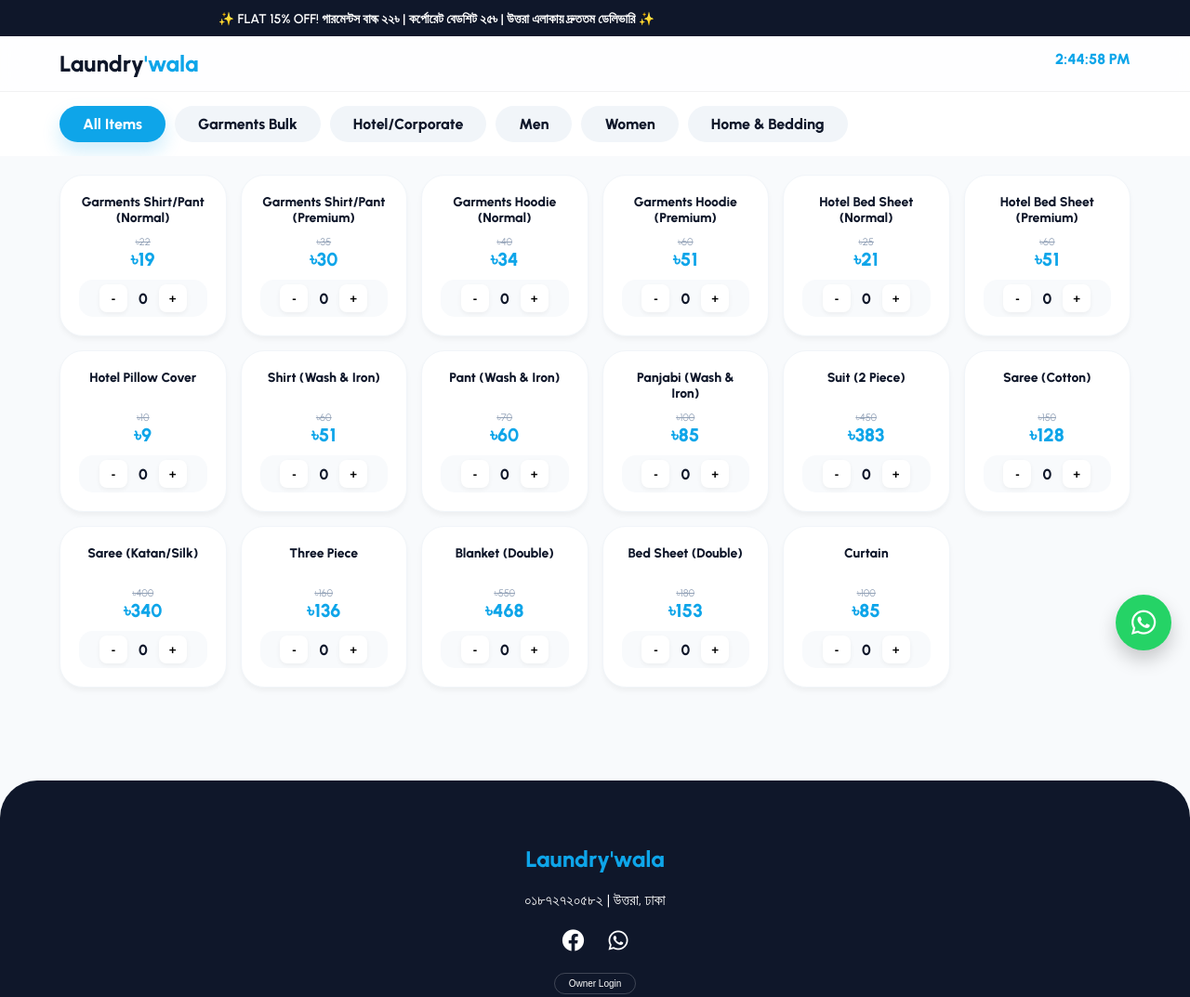
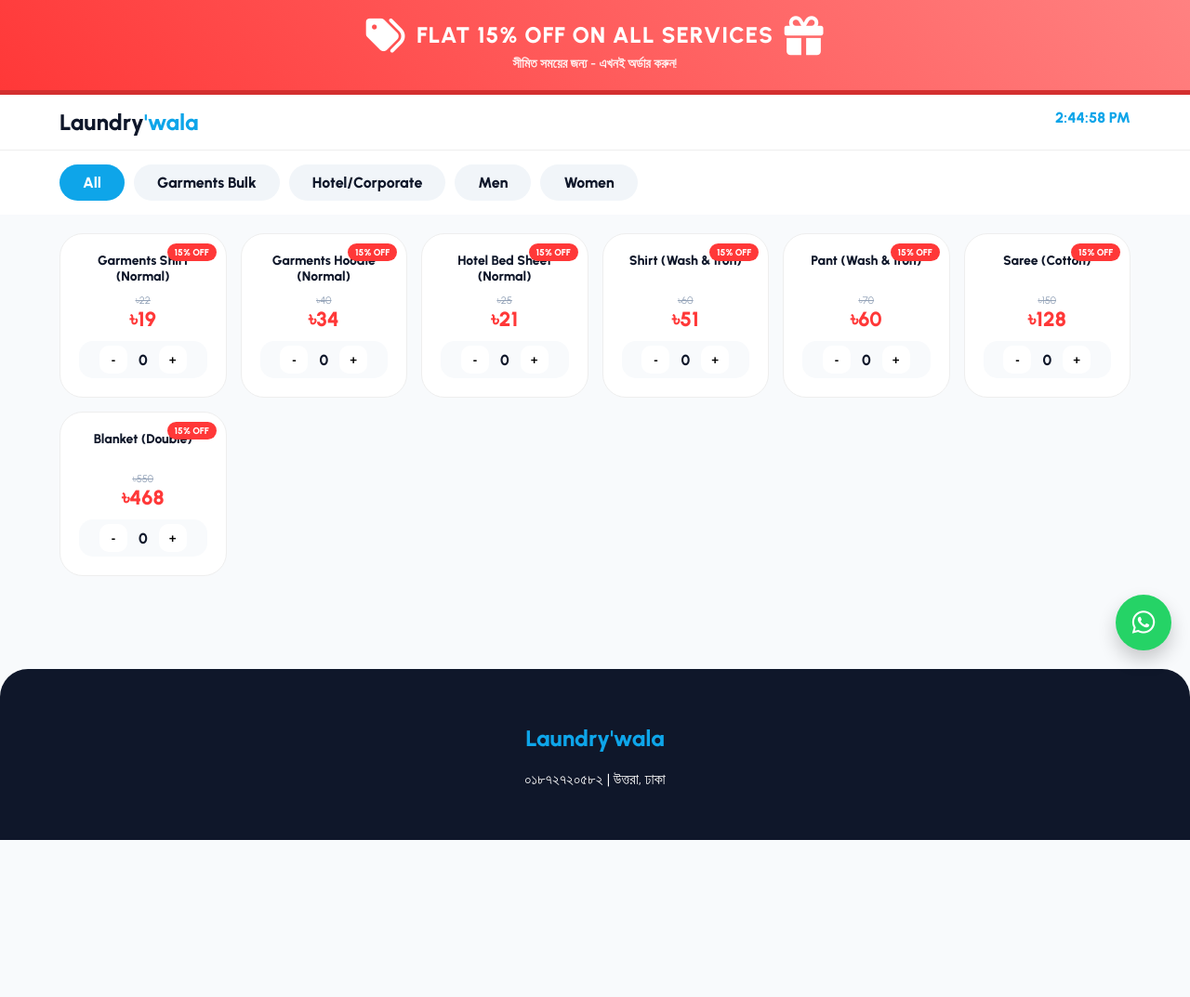
Before and after one commit to rehab06052005-tech/SilNia, a plain HTML site: page index.html in a window 1280 px wide. Shown: the whole page at 93% size. After the commit the page ends 904 px from the top, so only its background shows below. Drawn offline with Linux system fonts and the light colour scheme.

Commit message:
Refactor index.html for UI enhancements
Updated the HTML structure and styles for improved UI, including a new promo banner and adjustments to existing elements.

```diff
--- a/index.html
+++ b/index.html
@@ -8,53 +8,82 @@
     <link rel="stylesheet" href="https://cdnjs.cloudflare.com/ajax/libs/font-awesome/6.4.0/css/all.min.css">
 
     <style>
-        :root { --primary: #0f172a; --accent: #0ea5e9; --offer: #ef4444; --bg: #f8fafc; --glass: rgba(255, 255, 255, 0.8); }
+        :root { --primary: #0f172a; --accent: #0ea5e9; --offer: #ff3838; --bg: #f8fafc; }
         body { margin: 0; font-family: 'Urbanist', 'Hind Siliguri', sans-serif; background: var(--bg); color: var(--primary); overflow-x: hidden; }
 
-        /* Moving Offer Bar */
-        .top-offer { background: var(--primary); color: white; padding: 10px 0; overflow: hidden; position: sticky; top: 0; z-index: 5000; }
-        .marquee { display: inline-block; white-space: nowrap; animation: scroll 20s linear infinite; font-weight: 600; font-size: 14px; }
-        @keyframes scroll { 0% { transform: translateX(100%); } 100% { transform: translateX(-100%); } }
+        /* Mega Promo Banner */
+        .promo-banner {
+            background: linear-gradient(45deg, #ff3838, #ff8181);
+            color: white;
+            padding: 20px 10px;
+            text-align: center;
+            position: relative;
+            overflow: hidden;
+            border-bottom: 5px solid #d32f2f;
+        }
+        .promo-content {
+            display: flex;
+            align-items: center;
+            justify-content: center;
+            gap: 15px;
+            font-size: 24px;
+            font-weight: 900;
+            text-transform: uppercase;
+            letter-spacing: 1px;
+        }
+        .promo-icon {
+            font-size: 35px;
+            animation: bounce 1s infinite alternate;
+        }
+        @keyframes bounce {
+            from { transform: scale(1); }
+            to { transform: scale(1.2); }
+        }
+        .promo-sub { font-size: 14px; opacity: 0.9; font-weight: 600; margin-top: 5px; }
 
-        /* Navbar */
-        .navbar { background: var(--glass); backdrop-filter: blur(15px); padding: 15px 5%; display: flex; justify-content: space-between; position: sticky; top: 38px; z-index: 4000; border-bottom: 1px solid rgba(0,0,0,0.05); }
+        /* Rest of the UI */
+        .navbar { background: rgba(255,255,255,0.9); backdrop-filter: blur(10px); padding: 15px 5%; display: flex; justify-content: space-between; position: sticky; top: 0; z-index: 4000; border-bottom: 1px solid #eee; }
         .logo { font-size: 24px; font-weight: 800; text-decoration: none; color: var(--primary); }
         .logo span { color: var(--accent); }
 
-        /* Tabs */
         .tab-wrapper { display: flex; gap: 10px; overflow-x: auto; padding: 15px 5%; scrollbar-width: none; background: white; }
-        .tab-btn { padding: 10px 25px; background: #f1f5f9; border: none; border-radius: 50px; cursor: pointer; white-space: nowrap; font-weight: 700; transition: 0.3s; }
-        .tab-btn.active { background: var(--accent); color: white; box-shadow: 0 10px 20px rgba(14, 165, 233, 0.2); }
+        .tab-btn { padding: 10px 25px; background: #f1f5f9; border: none; border-radius: 50px; cursor: pointer; white-space: nowrap; font-weight: 700; }
+        .tab-btn.active { background: var(--accent); color: white; }
 
-        /* Grid & Cards */
         .grid { display: grid; grid-template-columns: repeat(auto-fill, minmax(160px, 1fr)); gap: 15px; padding: 20px 5% 100px; }
-        .card { background: white; padding: 20px; border-radius: 25px; text-align: center; border: 1px solid #f1f5f9; transition: 0.3s; box-shadow: 0 4px 6px -1px rgba(0,0,0,0.05); }
-        .card:hover { transform: translateY(-5px); }
-        .item-name { font-weight: 700; font-size: 14px; margin-bottom: 10px; height: 35px; overflow: hidden; }
+        .card { background: white; padding: 20px; border-radius: 25px; text-align: center; border: 1px solid #eee; position: relative; }
+        .badge { position: absolute; top: 10px; right: 10px; background: var(--offer); color: white; padding: 3px 8px; border-radius: 10px; font-size: 10px; font-weight: bold; }
+
+        .item-name { font-weight: 700; font-size: 14px; margin-bottom: 10px; height: 35px; }
         .old-p { text-decoration: line-through; color: #94a3b8; font-size: 11px; }
-        .new-p { font-size: 20px; font-weight: 800; color: var(--accent); margin-bottom: 10px; }
+        .new-p { font-size: 22px; font-weight: 800; color: var(--offer); }
 
-        .qty-controls { display: flex; justify-content: center; align-items: center; gap: 12px; background: #f8fafc; padding: 5px; border-radius: 15px; }
-        .q-btn { width: 30px; height: 30px; border: none; background: white; border-radius: 8px; font-weight: 800; cursor: pointer; box-shadow: 0 2px 5px rgba(0,0,0,0.05); }
+        .qty-controls { display: flex; justify-content: center; align-items: center; gap: 12px; background: #f8fafc; padding: 5px; border-radius: 15px; margin-top: 10px; }
+        .q-btn { width: 30px; height: 30px; border: none; background: white; border-radius: 10px; font-weight: 800; cursor: pointer; }
 
-        /* Floating Cart & WA */
-        .cart-bar { position: fixed; bottom: 25px; left: 5%; right: 5%; background: var(--primary); padding: 15px 25px; border-radius: 20px; display: none; justify-content: space-between; align-items: center; color: white; z-index: 4500; box-shadow: 0 20px 40px rgba(0,0,0,0.3); }
-        .wa-float { position: fixed; bottom: 100px; right: 20px; background: #25d366; color: white; width: 60px; height: 60px; border-radius: 50%; display: flex; align-items: center; justify-content: center; font-size: 30px; z-index: 3000; box-shadow: 0 10px 20px rgba(0,0,0,0.2); text-decoration: none; }
+        .cart-bar { position: fixed; bottom: 25px; left: 5%; right: 5%; background: var(--primary); padding: 15px 25px; border-radius: 20px; display: none; justify-content: space-between; align-items: center; color: white; z-index: 4500; }
 
-        /* Modals */
+        /* Modal & Form */
         .modal { display: none; position: fixed; top:0; left:0; width:100%; height:100%; background: rgba(0,0,0,0.85); z-index: 9999; align-items: center; justify-content: center; }
-        .modal-body { background: white; padding: 25px; border-radius: 30px; width: 90%; max-width: 420px; text-align: center; max-height: 90vh; overflow-y: auto; }
-        .order-field { width: 100%; padding: 12px; margin-bottom: 10px; border-radius: 12px; border: 1px solid #ddd; box-sizing: border-box; font-family: inherit; }
+        .modal-body { background: white; padding: 25px; border-radius: 30px; width: 90%; max-width: 400px; text-align: center; }
+        .order-field { width: 100%; padding: 12px; margin-bottom: 10px; border-radius: 12px; border: 1px solid #ddd; }
 
-        /* Footer */
-        footer { background: var(--primary); color: white; padding: 50px 5%; text-align: center; border-radius: 40px 40px 0 0; }
-        #adminArea { display: none; position: fixed; top:0; left:0; width:100%; height:100%; background: white; z-index: 9999; }
+        /* Chat Widget */
+        .chat-widget { position: fixed; bottom: 100px; right: 20px; z-index: 4000; }
+        .chat-btn { background: #25d366; color: white; width: 60px; height: 60px; border-radius: 50%; display: flex; align-items: center; justify-content: center; font-size: 28px; border: none; cursor: pointer; box-shadow: 0 10px 20px rgba(0,0,0,0.2); }
+
+        footer { background: var(--primary); color: white; padding: 40px 5%; text-align: center; border-radius: 30px 30px 0 0; }
     </style>
 </head>
 <body>
 
-    <div class="top-offer">
-        <div class="marquee">✨ FLAT 15% OFF! গারমেন্টস বাল্ক ২২৳ | কর্পোরেট বেডশিট ২৫৳ | উত্তরা এলাকায় দ্রুততম ডেলিভারি ✨</div>
+    <div class="promo-banner">
+        <div class="promo-content">
+            <i class="fas fa-tags promo-icon"></i>
+            <span>Flat 15% OFF On All Services</span>
+            <i class="fas fa-gift promo-icon"></i>
+        </div>
+        <div class="promo-sub">সীমিত সময়ের জন্য - এখনই অর্ডার করুন!</div>
     </div>
 
     <nav class="navbar">
@@ -63,93 +92,62 @@
     </nav>
 
     <div class="tab-wrapper">
-        <div class="tab-btn active" onclick="setCat('All', this)">All Items</div>
+        <div class="tab-btn active" onclick="setCat('All', this)">All</div>
         <div class="tab-btn" onclick="setCat('Garments', this)">Garments Bulk</div>
         <div class="tab-btn" onclick="setCat('Corporate', this)">Hotel/Corporate</div>
         <div class="tab-btn" onclick="setCat('Men', this)">Men</div>
         <div class="tab-btn" onclick="setCat('Women', this)">Women</div>
-        <div class="tab-btn" onclick="setCat('Home', this)">Home & Bedding</div>
     </div>
 
     <div class="grid" id="mainGrid"></div>
 
-    <a href="https://wa.me/8801872720582" class="wa-float"><i class="fab fa-whatsapp"></i></a>
+    <div class="chat-widget">
+        <button class="chat-btn" onclick="window.open('https://wa.me/8801872720582')"><i class="fab fa-whatsapp"></i></button>
+    </div>
 
     <div class="cart-bar" id="cartBar">
-        <div><span style="font-size: 12px; opacity: 0.8; display: block;">Total Bill</span><span id="finalBill" style="font-size: 20px; font-weight: 800;">৳0</span></div>
-        <button onclick="openForm()" style="background:var(--accent); color:white; border:none; padding:12px 25px; border-radius:15px; font-weight:800; cursor:pointer;">Confirm Order</button>
+        <div><span id="finalBill" style="font-size: 20px; font-weight: 800;">৳0</span></div>
+        <button onclick="openForm()" style="background:var(--accent); color:white; border:none; padding:12px 25px; border-radius:15px; font-weight:800; cursor:pointer;">Review Order</button>
     </div>
 
     <div class="modal" id="orderModal">
         <div class="modal-body">
-            <h3 style="margin-top: 0;">অর্ডার রিভিউ করুন</h3>
-            <div id="orderReviewList" style="text-align: left; margin-bottom: 15px; border: 1px solid #f1f5f9; padding: 10px; border-radius: 15px; background: #fafafa; max-height: 200px; overflow-y: auto;">
-                </div>
-            <div style="font-size: 18px; font-weight: 800; margin-bottom: 20px;">মোট বিল: <span id="popupTotal" style="color:var(--accent)">৳0</span></div>
-
+            <h3>অর্ডার চেক করুন (১৫% অফ)</h3>
+            <div id="orderReviewList" style="text-align:left; margin-bottom:15px; border:1px solid #eee; padding:10px; border-radius:15px; max-height:200px; overflow-y:auto;"></div>
+            <div style="font-size:18px; font-weight:800; margin-bottom:20px; color:var(--offer);">Total Payable: <span id="popupTotal">৳0</span></div>
             <input type="text" id="uName" placeholder="আপনার নাম" class="order-field">
             <input type="text" id="uPhone" placeholder="মোবাইল নম্বর" class="order-field">
-            <input type="text" id="uAddr" placeholder="ঠিকানা (সেক্টর/রোড)" class="order-field">
-
-            <button onclick="confirmOrder()" id="subBtn" style="width:100%; background:#22c55e; color:white; padding:15px; border:none; border-radius:15px; font-weight:bold; font-size:16px; cursor:pointer;">অর্ডার প্লেস করুন</button>
-            <p onclick="closeModal('orderModal')" style="color:red; cursor:pointer; margin-top:15px; font-weight:bold;">পিছনে যান</p>
+            <input type="text" id="uAddr" placeholder="ঠিকানা" class="order-field">
+            <button onclick="confirmOrder()" id="subBtn" style="width:100%; background:#22c55e; color:white; padding:15px; border:none; border-radius:15px; font-weight:bold; cursor:pointer;">Confirm Now</button>
+            <p onclick="closeModal('orderModal')" style="color:red; cursor:pointer; margin-top:15px;">পিছনে যান</p>
         </div>
     </div>
 
     <div class="modal" id="successModal">
         <div class="modal-body">
-            <i class="fas fa-check-circle" style="font-size: 60px; color: #22c55e;"></i>
+            <i class="fas fa-check-circle" style="font-size: 60px; color:#22c55e;"></i>
             <h2>অর্ডার সফল!</h2>
             <p>আইডি: <strong id="resID" style="color:var(--accent)"></strong></p>
-            <button onclick="location.reload()" style="background:var(--primary); color:white; padding:12px 30px; border:none; border-radius:10px; margin-top:15px; cursor:pointer;">ঠিক আছে</button>
+            <button onclick="location.reload()" style="background:var(--primary); color:white; padding:10px 30px; border:none; border-radius:10px; margin-top:15px;">ওকে</button>
         </div>
-    </div>
-
-    <div id="adminArea">
-        <div style="background:var(--primary); padding:10px; display:flex; justify-content:space-between; color:white;">
-            <span>Admin Panel</span>
-            <button onclick="document.getElementById('adminArea').style.display='none'" style="background:red; color:white; border:none;">Close X</button>
-        </div>
-        <iframe src="https://docs.google.com/spreadsheets/d/1vA5W0mO3-l0pLg3nF6N4YVb_X-7p8_z39vK7K1R0B9s/edit" style="width:100%; height:93vh; border:none;"></iframe>
     </div>
 
     <footer>
         <h2 style="color:var(--accent);">Laundry<span>'wala</span></h2>
         <p>০১৮৭২৭২০৫৮২ | উত্তরা, ঢাকা</p>
-        <div style="margin: 20px 0; font-size: 24px;">
-            <i class="fab fa-facebook" style="margin:0 10px;"></i>
-            <i class="fab fa-whatsapp" style="margin:0 10px;"></i>
-        </div>
-        <button onclick="openAdmin()" style="background:none; border:1px solid rgba(255,255,255,0.2); color:white; padding:5px 15px; border-radius:20px; font-size:10px; cursor:pointer;">Owner Login</button>
     </footer>
 
     <script>
         const scriptURL = 'https://script.google.com/macros/s/AKfycbzAht6SeWL41e5jbm_ChFsBglwevk-UMN5ny7uFszwiB9uW_8BtwYgpX3Mgx15TM4hi/exec';
 
         const items = [
-            // Garments Bulk
-            {n: "Garments Shirt/Pant (Normal)", p: 22, c: "Garments"},
-            {n: "Garments Shirt/Pant (Premium)", p: 35, c: "Garments"},
+            {n: "Garments Shirt (Normal)", p: 22, c: "Garments"},
             {n: "Garments Hoodie (Normal)", p: 40, c: "Garments"},
-            {n: "Garments Hoodie (Premium)", p: 60, c: "Garments"},
-            // Corporate/Hotel
             {n: "Hotel Bed Sheet (Normal)", p: 25, c: "Corporate"},
-            {n: "Hotel Bed Sheet (Premium)", p: 60, c: "Corporate"},
-            {n: "Hotel Pillow Cover", p: 10, c: "Corporate"},
-            // Men
             {n: "Shirt (Wash & Iron)", p: 60, c: "Men"},
             {n: "Pant (Wash & Iron)", p: 70, c: "Men"},
-            {n: "Panjabi (Wash & Iron)", p: 100, c: "Men"},
-            {n: "Suit (2 Piece)", p: 450, c: "Men"},
-            // Women
             {n: "Saree (Cotton)", p: 150, c: "Women"},
-            {n: "Saree (Katan/Silk)", p: 400, c: "Women"},
-            {n: "Three Piece", p: 160, c: "Women"},
-            // Home
-            {n: "Blanket (Double)", p: 550, c: "Home"},
-            {n: "Bed Sheet (Double)", p: 180, c: "Home"},
-            {n: "Curtain", p: 100, c: "Home"}
-            // ... আপনি এখানে ১২০টি আইটেম একইভাবে যোগ করতে পারবেন
+            {n: "Blanket (Double)", p: 550, c: "Home"}
         ];
 
         let cart = {};
@@ -159,9 +157,9 @@
             const grid = document.getElementById('mainGrid');
             let filtered = items.filter(i => currentCat === 'All' || i.c === currentCat);
             grid.innerHTML = filtered.map(i => {
-                const dp = Math.round(i.p * 0.85);
-                return `
-                <div class="card">
+                const dp = Math.round(i.p * 0.85); // ১৫% অফ সবার জন্য
+                return `<div class="card">
+                    <div class="badge">15% OFF</div>
                     <div class="item-name">${i.n}</div>
                     <div class="old-p">৳${i.p}</div>
                     <div class="new-p">৳${dp}</div>
@@ -206,12 +204,12 @@
                 let itm = items.find(i => i.n === n);
                 let p = Math.round(itm.p * 0.85);
                 total += p * cart[n];
-                html += `<div style="display:flex; justify-content:space-between; align-items:center; margin-bottom:10px; border-bottom:1px solid #eee; padding-bottom:5px;">
-                    <div style="font-size:13px;"><b>${n}</b><br>৳${p} x ${cart[n]}</div>
-                    <div style="display:flex; align-items:center; gap:8px;">
-                        <button onclick="updateQty('${n}', -1)" style="width:25px; height:25px; border-radius:50%; border:none;">-</button>
-                        <b>${cart[n]}</b>
-                        <button onclick="updateQty('${n}', 1)" style="width:25px; height:25px; border-radius:50%; border:none;">+</button>
+                html += `<div style="display:flex; justify-content:space-between; align-items:center; margin-bottom:10px;">
+                    <div><b>${n}</b><br>৳${p} x ${cart[n]}</div>
+                    <div>
+                        <button onclick="updateQty('${n}', -1)" style="width:25px; cursor:pointer;">-</button>
+                        <b style="margin:0 5px">${cart[n]}</b>
+                        <button onclick="updateQty('${n}', 1)" style="width:25px; cursor:pointer;">+</button>
                     </div>
                 </div>`;
             }
@@ -225,8 +223,7 @@
             const n = document.getElementById('uName').value;
             const p = document.getElementById('uPhone').value;
             const a = document.getElementById('uAddr').value;
-            if(!n || !p || !a) return alert("সব তথ্য দিন");
-
+            if(!n || !p || !a) return alert("তথ্য দিন");
             const btn = document.getElementById('subBtn');
             btn.innerText = "Processing..."; btn.disabled = true;
 
@@ -239,19 +236,13 @@
             fd.append('details', details); fd.append('total', document.getElementById('popupTotal').innerText);
 
             await fetch(scriptURL, { method: 'POST', mode: 'no-cors', body: fd });
-
             document.getElementById('orderModal').style.display = 'none';
             document.getElementById('successModal').style.display = 'flex';
             document.getElementById('resID').innerText = orderId;
         }
 
         function closeModal(id) { document.getElementById(id).style.display = 'none'; }
-        function openAdmin() { if(prompt("Password:") === "7272") document.getElementById('adminArea').style.display = 'block'; }
-
-        window.onload = () => {
-            render();
-            setInterval(() => { document.getElementById('clock').innerText = new Date().toLocaleTimeString(); }, 1000);
-        };
+        window.onload = () => { render(); setInterval(() => { document.getElementById('clock').innerText = new Date().toLocaleTimeString(); }, 1000); };
     </script>
 </body>
 </html>
```
